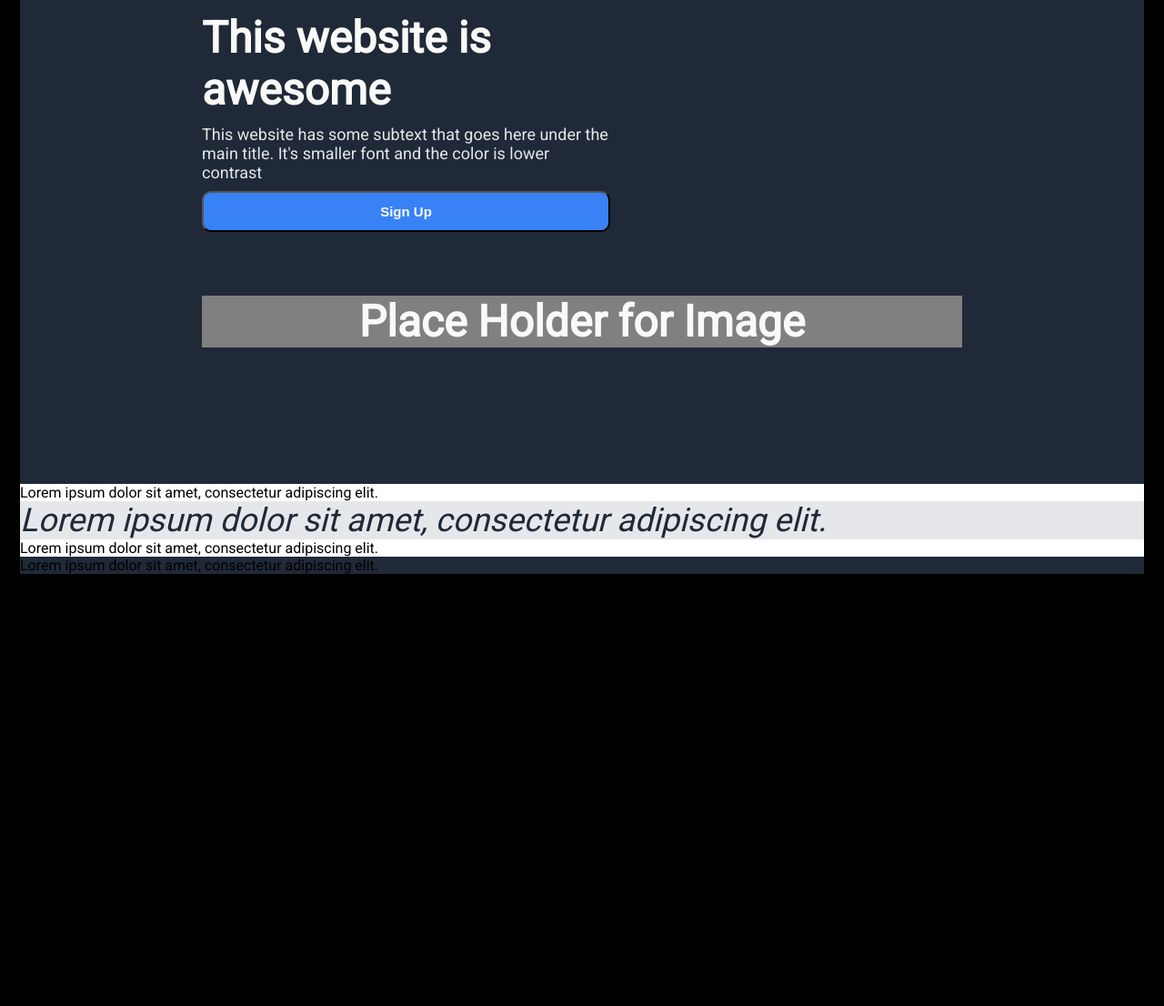
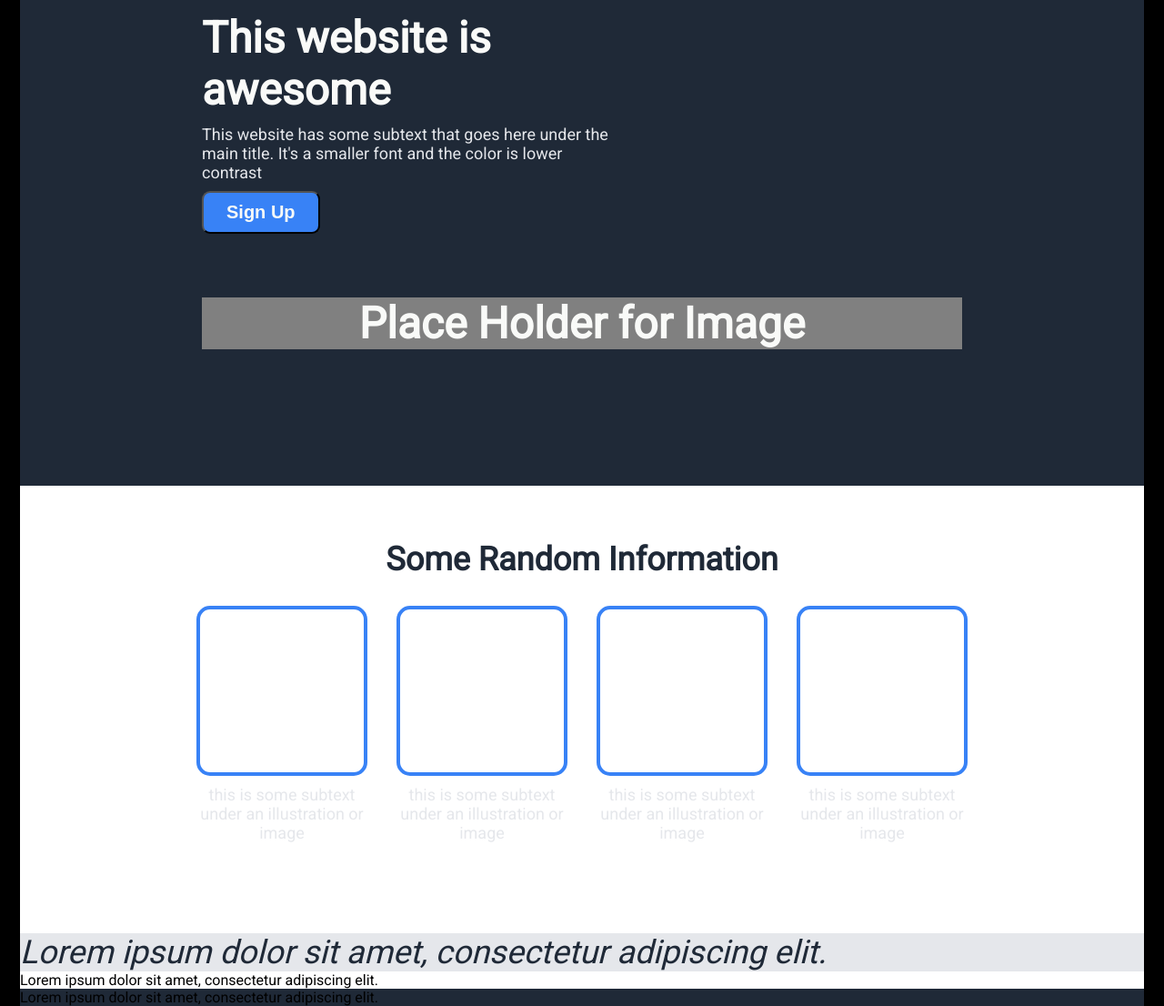
Before and after one commit to gint0kix/Landing, a plain HTML site: page index.html in a window 1280 px wide. Shown: the part 139-1245 px from the top of the page at 91% size. Before the commit the page ends 800 px from the top, so only its background shows below. Drawn offline with Linux system fonts and the light colour scheme.

Commit message:
Declare style for Information portion of page

```diff
--- a/index.html
+++ b/index.html
@@ -5,19 +5,22 @@
     <meta http-equiv="X-UA-Compatible" content="IE=edge" />
     <meta name="viewport" content="width=device-width, initial-scale=1.0" />
     <link rel="stylesheet" href="./styles.css" />
-    <link rel="preconnect" href="https://fonts.googleapis.com">
-    <link rel="preconnect" href="https://fonts.gstatic.com" crossorigin>
-    <link href="https://fonts.googleapis.com/css2?family=Roboto:wght@100;400&display=swap" rel="stylesheet">
+    <link rel="preconnect" href="https://fonts.googleapis.com" />
+    <link rel="preconnect" href="https://fonts.gstatic.com" crossorigin />
+    <link
+      href="https://fonts.googleapis.com/css2?family=Roboto:wght@100;400&display=swap"
+      rel="stylesheet"
+    />
 
     <title>Landing Page</title>
   </head>
   <body>
     <div class="Hero">
       <div class="Header">
-        <div class = "Logo">Header Logo</div>
+        <div class="Logo">Header Logo</div>
         <ul>
           <a class="Hero-Secondary" href="">Header Link One</a>
-                <a class="Hero-Secondary"href="">Header Link Two</a>
+          <a class="Hero-Secondary" href="">Header Link Two</a>
           <a class="Hero-Secondary" href="">Header Link Three</a>
         </ul>
       </div>
@@ -25,8 +28,9 @@
       <div class="Hero-Content">
         <div class="Hero-Left">
           <p>This website is awesome</p>
-        <p class="Hero-Secondary">This website has some subtext that goes here under the main title.
-          It's smaller font and the color is lower contrast
+          <p class="Hero-Secondary">
+            This website has some subtext that goes here under the main title.
+            It's a smaller font and the color is lower contrast
           </p>
           <button>Sign Up</button>
         </div>
@@ -36,7 +40,36 @@
     </div>
 
     <div class="Info">
-        Lorem ipsum dolor sit amet, consectetur adipiscing elit.
+      <div class="Info-Title">
+        Some Random Information
+      </div>
+      <div class="Info-Cards">
+        <div class="Info-Card">
+          <div class="Info-Card-Image"></div>
+          <div class="Hero-Secondary Info-Card-Text">
+            this is some subtext under an illustration or image
+          </div>
+          </div>
+          <div class="Info-Card">
+            <div class="Info-Card-Image"></div>
+            <div class="Hero-Secondary Info-Card-Text">
+              this is some subtext under an illustration or image
+            </div>
+          </div>
+          <div class="Info-Card">
+            <div class="Info-Card-Image"></div>
+            <div class="Hero-Secondary Info-Card-Text">
+              this is some subtext under an illustration or image
+            </div>
+          </div>
+          <div class="Info-Card">
+            <div class="Info-Card-Image"></div>
+            <div class="Hero-Secondary Info-Card-Text" >
+              this is some subtext under an illustration or image
+            </div>
+          </div>
+        </div>
+      </div>
     </div>
     <div class="Quote">
       Lorem ipsum dolor sit amet, consectetur adipiscing elit.
--- a/styles.css
+++ b/styles.css
@@ -1,108 +1,144 @@
-:root{
-    --primary-text:#F9FAF8;
-    --secondary-text:#E5E7EB;
-    --primary-background:#1F2937;
-    --button-color:#3882F6;
+:root {
+  --primary-text: #f9faf8;
+  --secondary-text: #e5e7eb;
+  --primary-background: #1f2937;
+  --button-color: #3882f6;
 }
-body{
+body {
   background-color: black;
-    margin:0 22px;
-    font-family: 'Roboto', sans-serif;
+  margin: 0 22px;
+  font-family: "Roboto", sans-serif;
 }
-p{
-    margin:0px;
+p {
+  margin: 0px;
 }
-.Hero,.Footer{
+.Hero,
+.Footer {
   background-color: var(--primary-background);
 }
-.Header{
-    display:flex;
+.Header {
+  display: flex;
   justify-content: space-between;
   align-items: center;
 }
-.Hero{
+.Hero {
   font-size: 48px;
   font-weight: bolder;
-    color:var(--primary-text);
+  color: var(--primary-text);
   display: flex;
   flex-direction: column;
-    padding:14px 200px 150px 200px;
-    gap:100px;
+  padding: 14px 200px 150px 200px;
+  gap: 100px;
   justify-content: center;
 }
 
-.Hero-Content{
-    display:flex;
+.Hero-Content {
+  display: flex;
   flex-wrap: wrap;
-    flex:1;
-    gap:60px;
+  gap: 60px;
   justify-content: space-between;
 }
-.Hero-Left{
-    display:flex;
+.Hero-Left {
+  display: flex;
   flex-direction: column;
-    width:449px;
-    padding:10px;
-    padding-left:0px;
+  width: 449px;
+  padding: 10px;
+  padding-left: 0px;
   flex-shrink: 0;
-    gap:10px
+  gap: 10px;
 }
-.Hero-Right{
-    display:flex;
+.Hero-Right {
+  display: flex;
   /*width:500px;*/
-    background-color: grey ;
-    flex:1 0 auto;
+  background-color: grey;
+  flex: 1 0 auto;
   align-items: center;
   justify-content: center;
 }
-.Hero-Secondary{
+.Hero-Secondary {
   font-size: 18px;
-    color:var(--secondary-text);
+  color: var(--secondary-text);
   font-weight: normal;
-
 }
 
-.Logo{
-    font-size:24px;
-    color:var(--primary-text)
+.Logo {
+  font-size: 24px;
+  color: var(--primary-text);
 }
 
-.Hero button{
-
+.Hero button {
   background-color: var(--button-color);
-    border-radius: 10px;
-    padding:12px 20px;
-    font-weight: 700;
+  border-radius: 9px;
+  padding: 10px 25px;
+  font-weight: 900;
+  width: fit-content;
   text-decoration: none;
-    font-size: 15px;
-    color:var(--primary-text)
-}
-.Info .Header{
-    font-size:36px;
-    font-weight: bolder;
-    color:var(--primary-background);
+  font-size: 20px;
+  color: var(--primary-text);
 }
 
-.Info,.Signup{
+.Info,
+.Signup {
   background-color: white;
 }
 
-.Signup button{
+.Signup button {
   background-color: var(--button-color);
 }
-.Quote{
+.Quote {
   background-color: var(--secondary-text);
   font-size: 36px;
-    color:var(--primary-background);
+  color: var(--primary-background);
   font-style: italic;
 }
-a{
+a {
   text-decoration: none;
 }
-ul{
+ul {
+  display: flex;
+  gap: 20px;
+  margin: 0;
+  list-style-type: none;
+  padding: 0;
+}
+.Info{
+    display: flex;
+    flex:1;
+    flex-direction: column;
+    align-items: center;
+    justify-content: space-around;
+    gap:30px;
+    padding:60px 100px 100px 100px;
+    background-color: white;
+}
+.Info-Cards{
   display:flex;
-    gap:20px;
-    margin:0;
-    list-style-type: none;
-    padding:0;
+  gap:40px;
+  flex-wrap: wrap;
+  justify-content: space-around;
+  flex-direction: row;
 }
+.Info-Card{
+  display: flex;
+  flex:1;
+  width:180px;
+  height:260px;
+  gap:10px;
+  flex-direction: column;
+  justify-content: flex-end;
+  align-items: center;
+}
+.Info-Card-Text{
+  text-align: center;
+}
+.Info-Card-Image{
+    border:#3882f6 4px solid;
+    width:180px;
+    height: 240px;;
+    border-radius: 15px;
+}
+.Info .Info-Title {
+  font-size: 36px;
+  font-weight: bolder;
+  color: var(--primary-background);
+}
```
Also changed, not shown: 1 other file. Lines whose indentation alone changed are shown as unchanged.
